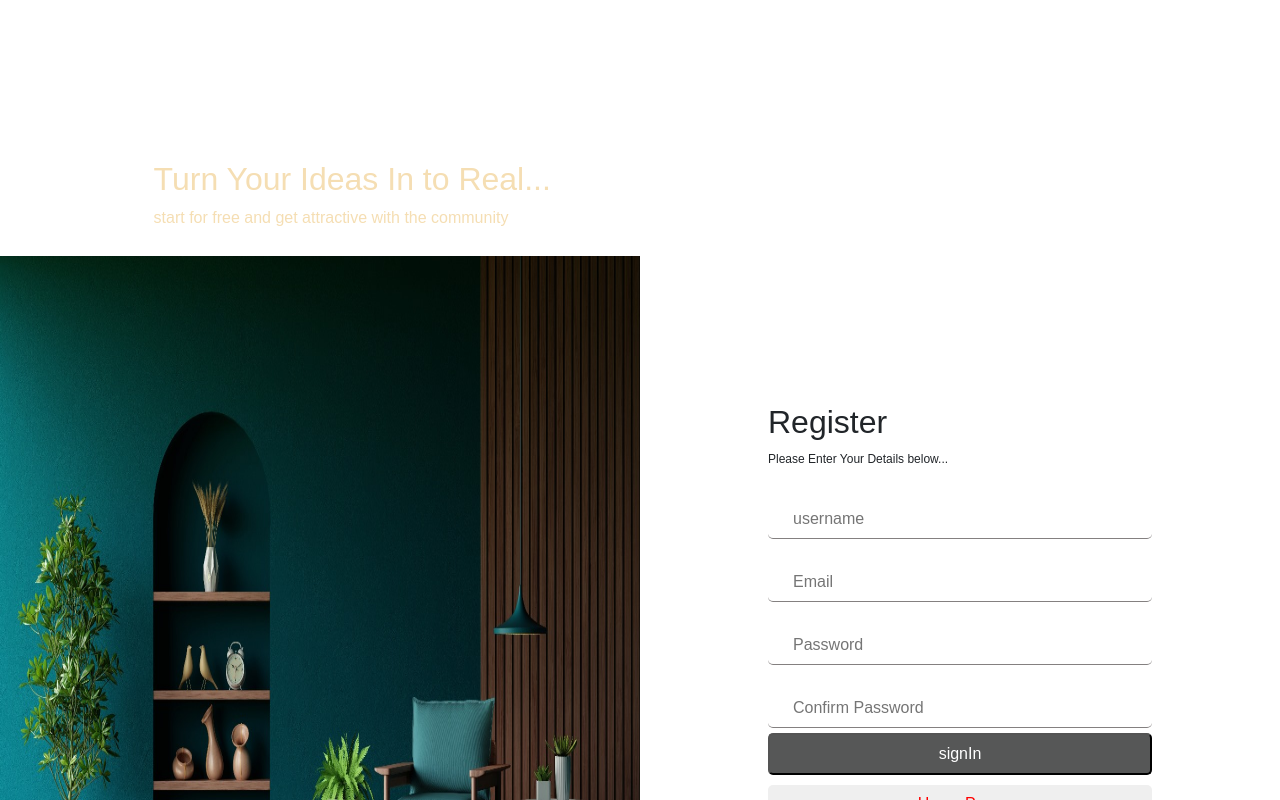
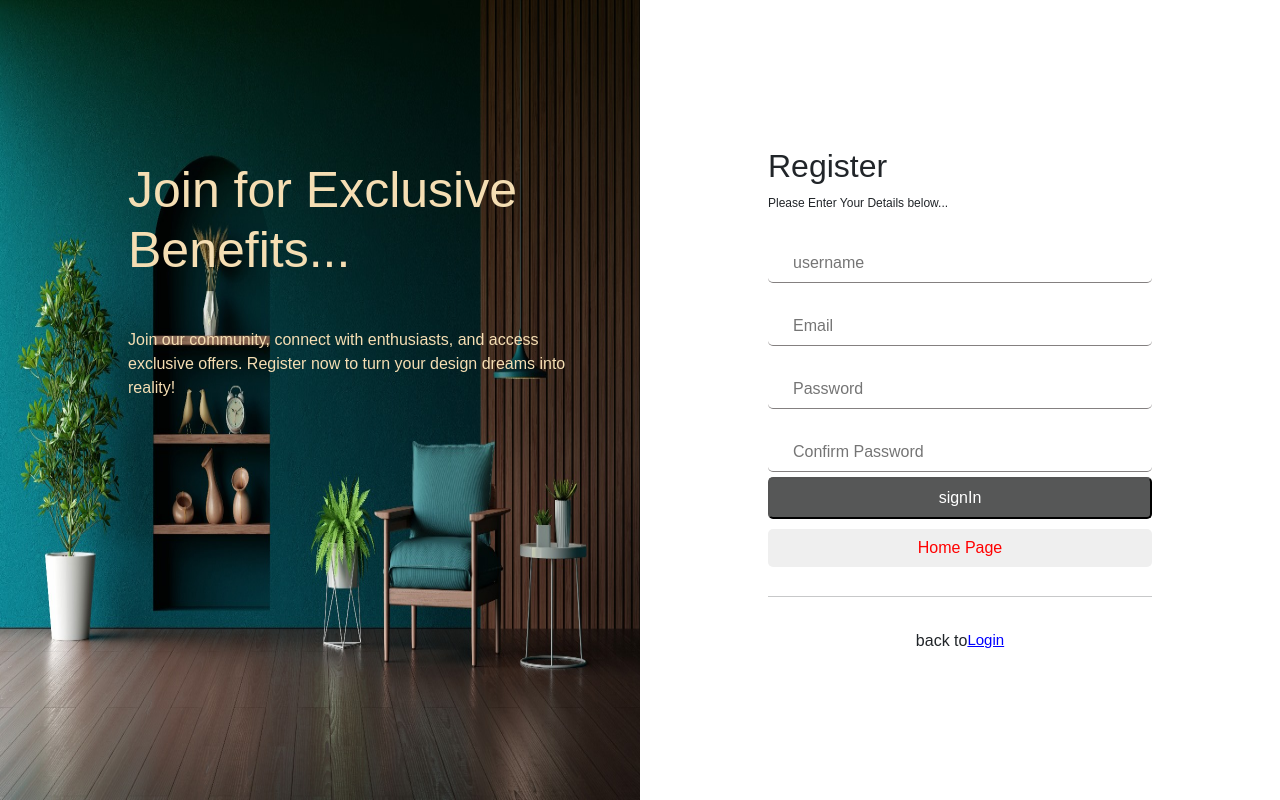
Before and after one commit to Shashinda2001/group-project, a React (Create React App) app in the folder font-End/furniture-app/: page /SignForm in a window 1280 px wide. Shown: the top 800 px of the page. Built offline with nearby package versions, Linux system fonts and the light colour scheme.

Commit message:
change the styles login and signup page.

```diff
--- a/font-End/furniture-app/src/Pages/Card.jsx
+++ b/font-End/furniture-app/src/Pages/Card.jsx
@@ -76,7 +76,7 @@ const ShoppingCart = () => {
   return (
       <div className='main_home'>
           <h1   className='heading'>Shopping Cart</h1>
-     <div className='main_container'>
+     <div className='card_container'>
           <div className='selected_protects_container'>
 
         <table>
--- a/font-End/furniture-app/src/Pages/SignForm.jsx
+++ b/font-End/furniture-app/src/Pages/SignForm.jsx
@@ -81,8 +81,8 @@ export default function SignForm() {
             <div className="left_div">
                 <img src={signcover} alt="logo img" />
                 <div className='img_div_box'>
-                    <h2>Turn Your Ideas In to Real...</h2>
-                    <p>start for free and get attractive with the community </p>
+                    <h2>Join for Exclusive Benefits...</h2>
+                    <p>Join our community, connect with enthusiasts, and access exclusive offers. Register now to turn your design dreams into reality!</p>
                 </div>
             </div>
 
@@ -108,7 +108,7 @@ export default function SignForm() {
                     <hr style={{ margin: "3vh 0" }} />
                 </form>
                 <div className='center_box'>
-                    back to <a style={{ color: 'blue', cursor: 'pointer', textDecoration: 'underline' }} onClick={() => { navigate('/LoginForm') }}> login</a>
+                    back to <a style={{ color: 'blue', cursor: 'pointer', textDecoration: 'underline' }} onClick={() => { navigate('/LoginForm') }}> Login</a>
                 </div>
             </div>
         </div>
--- a/font-End/furniture-app/src/css/card.css
+++ b/font-End/furniture-app/src/css/card.css
@@ -6,7 +6,7 @@
   }
 
 
-  .main_container{
+  .card_container{
     display: flex;
     width: 100%;
     margin-top: 20%;
--- a/font-End/furniture-app/src/css/register.css
+++ b/font-End/furniture-app/src/css/register.css
@@ -3,6 +3,7 @@
     margin: 0;
     box-sizing: border-box;
     list-style: none;
+    font-family: "Reem Kufi", sans-serif !important;
 
 
 }
@@ -27,8 +28,13 @@
 .main_container .left_div .img_div_box{
     position: absolute;
     top: 20vh;
-    left: 12vw;
+    left: 10vw;
     color: wheat;
+    width: 35vw;
+}
+.main_container .left_div .img_div_box h2{
+    font-size: 50px;
+    margin-bottom: 3rem;
 }
 .main_container .right_div{
     height: 100%;
```
